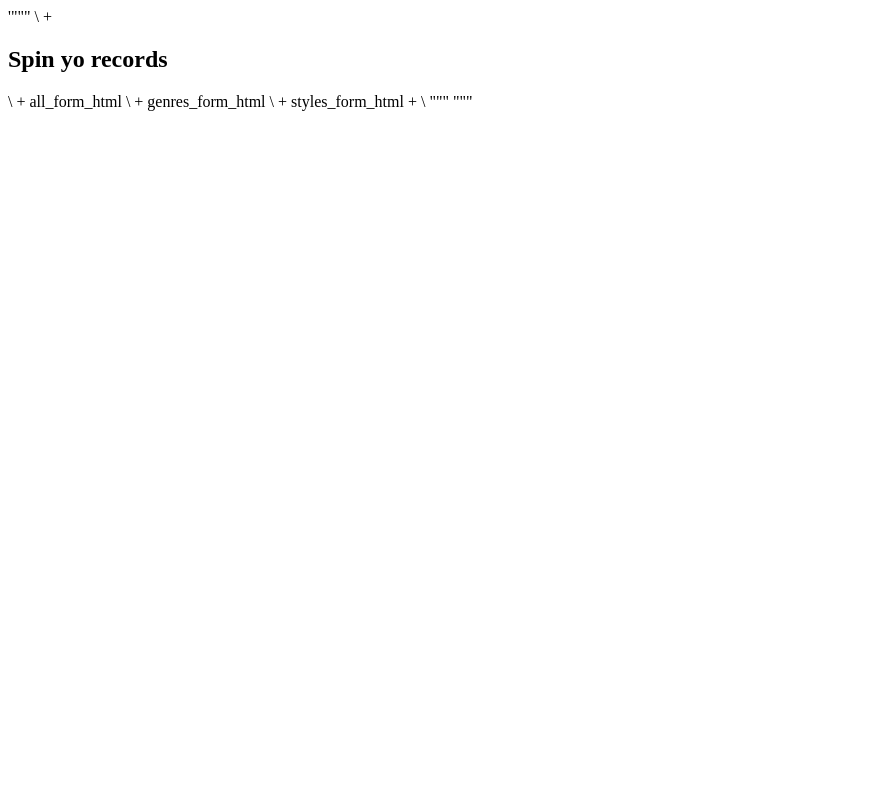
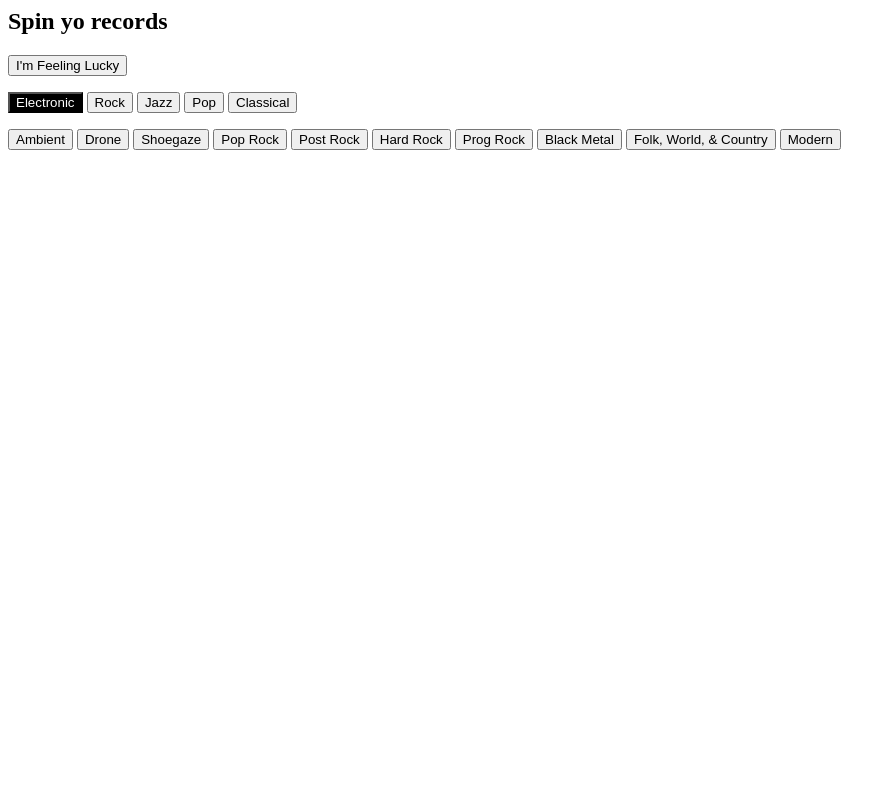
Before and after one commit to christina-zhou-96/SpinYoRecords, a Flask app: page / in a window 1280 px wide. Shown: the whole page, without its empty margins (0-896 px from the left). Run offline with Flask 2, Linux system fonts and the light colour scheme.

Commit message:
put html into render html file
experiment with color

```diff
--- a/app.py
+++ b/app.py
@@ -1,42 +1,5 @@
 from flask import Flask,redirect,request,render_template
 from discogs import get_random_album
-
-# Data structures
-
-header_html = """
-"""
-
-all_form_html = """
-        <form action="/query">
-            <input type='submit' value="I'm Feeling Lucky">
-        </form>
-        """
-
-genres_form_html = """
-        <form action="/query">
-            <input type='submit' name='genre' value="Electronic">
-            <input type='submit' name='genre' value="Rock">
-            <input type='submit' name='genre' value="Jazz">
-            <input type='submit' name='genre' value="Pop">
-            <input type='submit' name='genre' value="Classical">
-        </form>
-        """
-
-# Folk is Folk, World, & Country, but the full phrase doesn't work with discogs api
-styles_form_html = """
-        <form action="/query">
-            <input type='submit' name='style' value="Ambient">
-            <input type='submit' name='style' value="Drone">
-            <input type='submit' name='style' value="Shoegaze">
-            <input type='submit' name='style' value="Pop Rock">
-            <input type='submit' name='style' value="Post Rock">
-            <input type='submit' name='style' value="Hard Rock">
-            <input type='submit' name='style' value="Prog Rock">
-            <input type='submit' name='style' value="Black Metal">
-            <input type='submit' name='style' value="Folk">
-            <input type='submit' name='style' value="Modern">
-        </form>
-        """
 
 # Create app instance
 app = Flask(__name__)
@@ -44,8 +7,9 @@ app = Flask(__name__)
 # Create homepage with button
 @app.route("/")
 def home():
-    # Currently list of genres is hardcoded in
+    # Oh the horror of writing html!
     return render_template('home.html')
+
 # Create ~secret~ about page.
 @app.route("/about")
 def about():
--- a/discogs.py
+++ b/discogs.py
@@ -84,8 +84,6 @@ def _random_album(query, discogs, genre, style):
 
     if drilldown:
 
-        # Return a random album link
-
         # Select a random number, given either 10,000 or the lower number
         # of releases in this genre (for instance, Shoegaze only has about 5000
         # releases, so 5000 would be the constraint in this case)
--- a/templates/home.html
+++ b/templates/home.html
@@ -1,9 +1,25 @@
-    '"""
-    <html><body> \
-           + <h2> Spin yo records </h2> \
-           + all_form_html \
-           + genres_form_html \
-           + styles_form_html + \
-           """
-           </body></html>
-           """
+<html><body>
+<h2> Spin yo records </h2>
+<form action="/query">
+       <input type='submit' value="I'm Feeling Lucky">
+</form>
+<form action="/query">
+       <input type='submit' style='background-color:black;color:white;' name='genre' value="Electronic">
+       <input type='submit' name='genre' value="Rock">
+       <input type='submit' name='genre' value="Jazz">
+       <input type='submit' name='genre' value="Pop">
+       <input type='submit' name='genre' value="Classical">
+</form>
+<form action="/query">
+       <input type='submit' name='style' value="Ambient">
+       <input type='submit' name='style' value="Drone">
+       <input type='submit' name='style' value="Shoegaze">
+       <input type='submit' name='style' value="Pop Rock">
+       <input type='submit' name='style' value="Post Rock">
+       <input type='submit' name='style' value="Hard Rock">
+       <input type='submit' name='style' value="Prog Rock">
+       <input type='submit' name='style' value="Black Metal">
+       <input type='submit' name='style' value="Folk, World, & Country">
+       <input type='submit' name='style' value="Modern">
+</form>
+</body></html>
```
